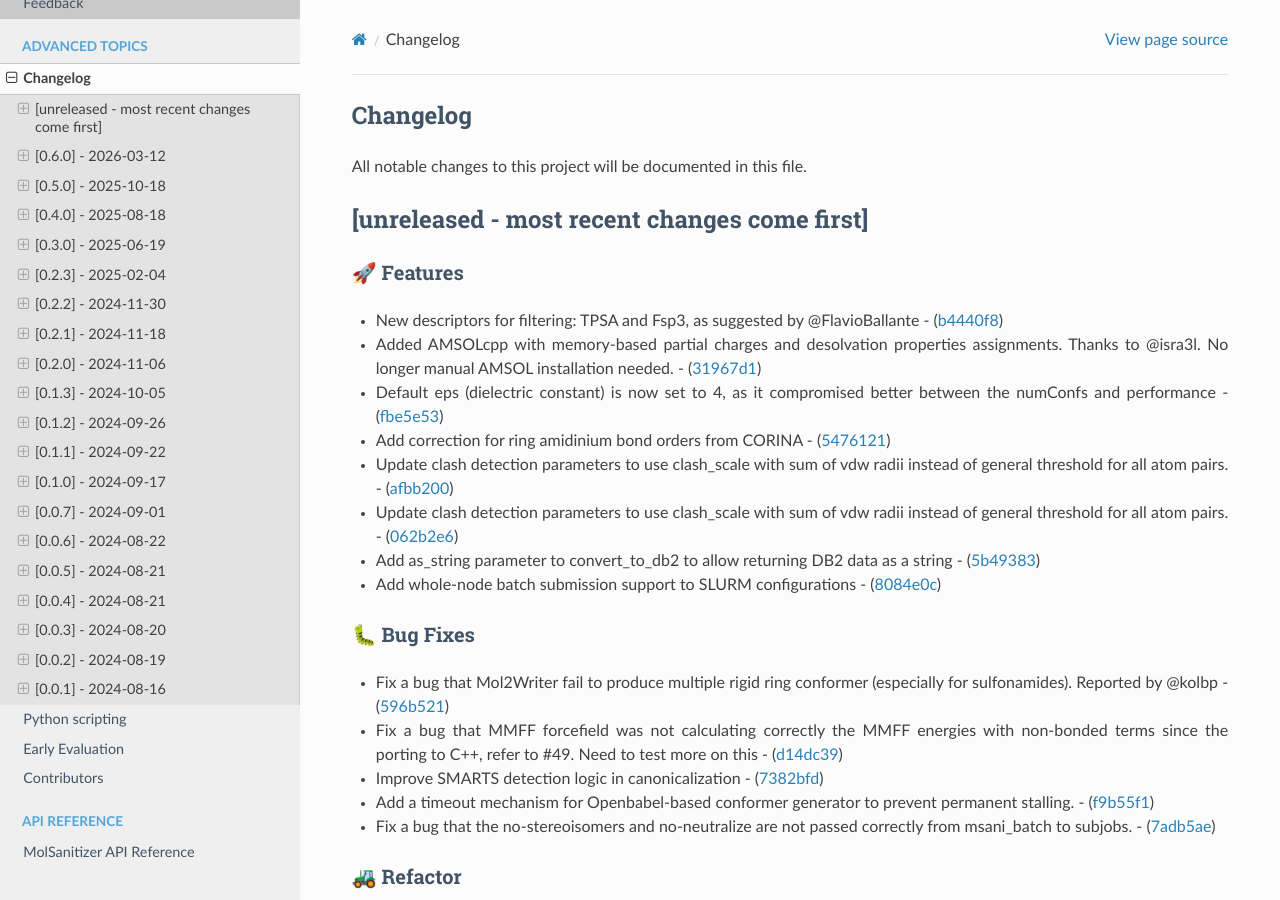
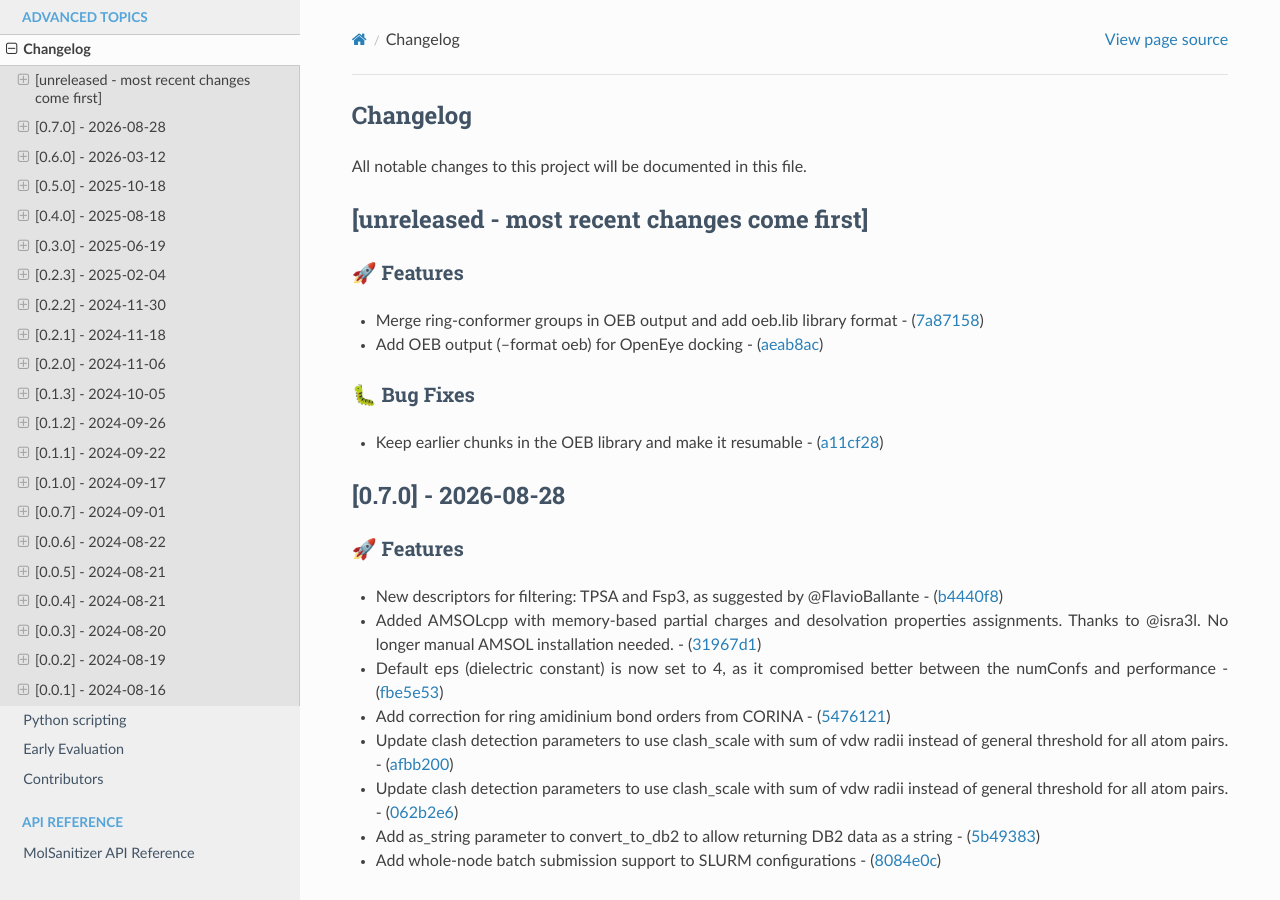
Before and after one commit to Carlssonlab/MolSanitizer, a Sphinx documentation site: the page built from docs/source/changes.rst, in a window 1280 px wide and 900 px high. Built offline with Sphinx 7.4.7 and the Read the Docs theme 3.1.0, drawn with Linux system fonts in a browser that asks for light colours.

Commit message:
Update changelog for tag main

```diff
--- a/docs/source/changes.rst
+++ b/docs/source/changes.rst
@@ -5,6 +5,26 @@ All notable changes to this project will be documented in this file.
 
 [unreleased - most recent changes come first]
 ---------------------------------------------
+
+🚀 Features
+~~~~~~~~~~~
+
+-  Merge ring-conformer groups in OEB output and add oeb.lib library
+   format -
+   (`7a87158 <https://github.com/phonglam3103/MolSanitizer/commit/7a87158ee88d3d84ca0c8d56871175cdd2e248cb>`__)
+-  Add OEB output (–format oeb) for OpenEye docking -
+   (`aeab8ac <https://github.com/phonglam3103/MolSanitizer/commit/aeab8ac04c6e35082e42d3a74de8d090c7fb5a90>`__)
+
+🐛 Bug Fixes
+~~~~~~~~~~~~
+
+-  Keep earlier chunks in the OEB library and make it resumable -
+   (`a11cf28 <https://github.com/phonglam3103/MolSanitizer/commit/a11cf2869b5bae8b3478f78e9277e6a82e3734fd>`__)
+
+[0.7.0] - 2026-08-28
+--------------------
+
+.. _features-1:
 
 🚀 Features
 ~~~~~~~~~~~
@@ -32,6 +52,8 @@ All notable changes to this project will be documented in this file.
    (`5b49383 <https://github.com/phonglam3103/MolSanitizer/commit/5b49383c5d36ff3f44eca24bb5a37930ae67ab89>`__)
 -  Add whole-node batch submission support to SLURM configurations -
    (`8084e0c <https://github.com/phonglam3103/MolSanitizer/commit/8084e0c332f6a04df9e9e407283f13a165ab0310>`__)
+
+.. _bug-fixes-1:
 
 🐛 Bug Fixes
 ~~~~~~~~~~~~
@@ -575,7 +599,7 @@ All notable changes to this project will be documented in this file.
    CORINA in msani_configurations.yaml. -
    (`de95bf7 <https://github.com/phonglam3103/MolSanitizer/commit/de95bf7bfafde8c2306236c4a6990dd01cec0d97>`__)
 
-.. _bug-fixes-6:
+.. _bug-fixes-7:
 
 🐛 Bug Fixes
 ~~~~~~~~~~~~
@@ -608,12 +632,12 @@ All notable changes to this project will be documented in this file.
    user want to use. -
    (`358e4dd <https://github.com/phonglam3103/MolSanitizer/commit/358e4dd0ce07ca6e3792eb8f4ea11945083555d5>`__)
 
-.. _section-6:
+.. _section-7:
 
 [0.2.1] - 2024-11-18
 --------------------
 
-.. _features-6:
+.. _features-7:
 
 🚀 Features
 ~~~~~~~~~~~
```
Also changed, not shown: other parts of docs/source/changes.rst (+50 -48 lines), CHANGELOG.md (+12 -1 lines).
